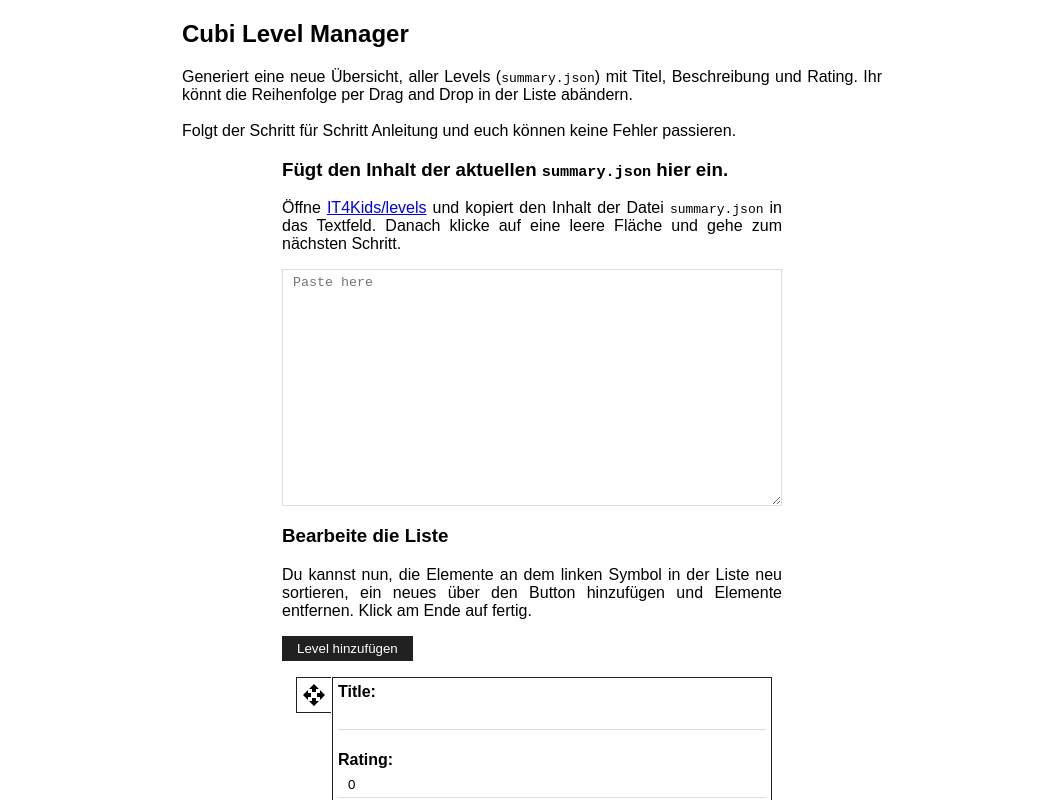
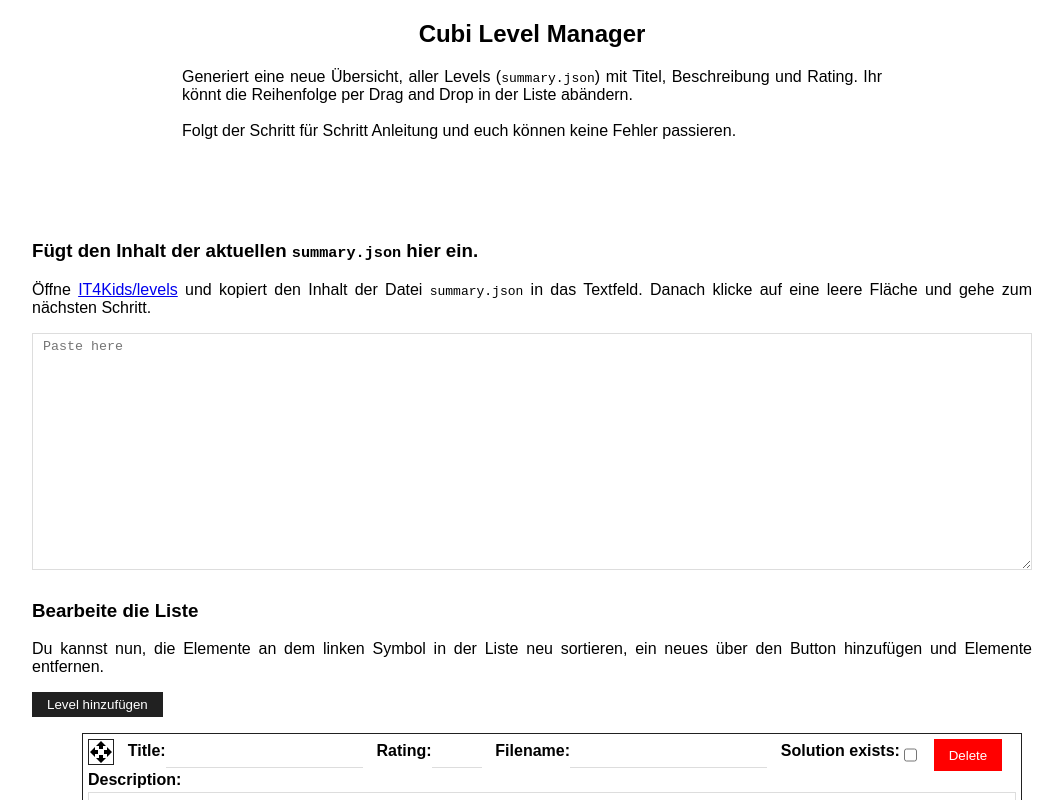
Before and after one commit to MaCl00/levels, a plain HTML site: page index.html in a window 1280 px wide. Both pictures are taken after a click on the button "Level hinzufügen". Shown: the top 800 px of the page, without its empty margins (108-1171 px from the left). Drawn offline with nearby package versions, Linux system fonts and the light colour scheme.

Commit message:
More compact design and real-time generated result

```diff
--- a/index.html
+++ b/index.html
@@ -32,11 +32,10 @@
                 <h3>Bearbeite die Liste</h3>
                 <p>
                     Du kannst nun, die Elemente an dem linken Symbol in der Liste neu sortieren, ein neues über den
-                    Button hinzufügen und Elemente entfernen. Klick am Ende auf fertig.
+                    Button hinzufügen und Elemente entfernen.
                 </p>
                 <button id="new-level" onclick="newLevelItem()">Level hinzufügen</button>
                 <ul id="items"></ul>
-                <button id="finish" onclick="generateJsonFromList()">Fertig!</button>
             </section>
             <section id="step-2">
                 <h3>Kopiert den Inhalt hier nun in die <code>summary.json</code></h3>
@@ -47,7 +46,7 @@
                     Zwischenablage dort einfügen.
                 </p>
                 <button id="copy-summary" onclick="toClipboard(document.getElementById('i-new_summary'))">Kopieren</button><br>
-                <textarea id="i-new_summary" rows="30">Test</textarea>
+                <textarea id="i-new_summary" rows="30" disabled></textarea>
             </section>
         </main>
 
@@ -61,7 +60,10 @@
 
             function makeSortable() {
                 Sortable.create(items, {
-                    handle: '.handle'
+                    handle: '.handle',
+                    onChange: function () {
+                        generateJsonFromList()
+                    }
                 });
             }
 
@@ -73,29 +75,32 @@
                 var json = JSON.parse(value);
                 items.innerHTML = "";
                 for(var i = 0; i < json.length; i++) {
-                    items.innerHTML += "<li>" +
-                        "<span class='handle'><svg xmlns=\"http://www.w3.org/2000/svg\" width=\"24\" height=\"24\" viewBox=\"0 0 24 24\"><path d=\"M10 9h4V6h3l-5-5-5 5h3v3zm-1 1H6V7l-5 5 5 5v-3h3v-4zm14 2l-5-5v3h-3v4h3v3l5-5zm-9 3h-4v3H7l5 5 5-5h-3v-3z\"/><path d=\"M0 0h24v24H0z\" fill=\"none\"/></svg></span>" +
-                        "<label>Title:</label> <input type='text' name='title' value='" + json[i]["title"] + "'><br>" +
-                        "<label>Rating:</label> <input type='number' name='rating' min='0' max='3' value='" + json[i]["rating"] + "'><br>" +
-                        "<label>Description:</label> <textarea name='description'>" + json[i]["description"] + "</textarea>" +
-                        "<label>Filename:</label> <input type='text' name='filename' value='" + json[i]["filename"] + "'><br>" +
-                        "<label>Solution exists:</label> <input type='checkbox' name='solution_exists' " + ((json[i]["solution_exists"]) ? "checked" : "") + "><br>" +
-                        "<button class='delete' onclick='askToDelete(this)'>Delete</button>" +
-                        "</li>";
+                    var l = json[i];
+                    newLevelItemWithValues(l.title, l.rating, l.description, l.filename, l.solution_exists);
                 }
             }
 
+            function newLevelItemWithValues(title, rating, description, filename, checked, prepend) {
+                var li = document.createElement("li");
+                li.innerHTML =  "<row>" +
+                    "<column><span class='handle'><svg xmlns=\"http://www.w3.org/2000/svg\" width=\"24\" height=\"24\" viewBox=\"0 0 24 24\"><path d=\"M10 9h4V6h3l-5-5-5 5h3v3zm-1 1H6V7l-5 5 5 5v-3h3v-4zm14 2l-5-5v3h-3v4h3v3l5-5zm-9 3h-4v3H7l5 5 5-5h-3v-3z\"/><path d=\"M0 0h24v24H0z\" fill=\"none\"/></svg></span></column>" +
+                    "<column><label>Title:</label> <input type='text' name='title' value='" + title + "'></column>" +
+                    "<column><label>Rating:</label> <input type='number' name='rating' min='0' max='3' value='" + rating + "'></column>" +
+                    "<column><label>Filename:</label> <input type='text' name='filename' value='" + filename + "'></column>" +
+                    "<column><label>Solution exists:</label> <input type='checkbox' name='solution_exists'" + ((checked) ? " checked" : "") + "></column>" +
+                    "<column><button class='delete' onclick='askToDelete(this)'>Delete</button></column>" +
+                    "</row>" +
+                    "<label>Description:</label> <textarea name='description'>" + description + "</textarea>";
+                if(prepend === true) {
+                    items.insertBefore(li, items.childNodes[0]);
+                } else {
+                    items.append(li);
+                }
+                makeSortable();
+            }
+
             function newLevelItem() {
-                var li = document.createElement("li");
-                li.innerHTML =  "<span class='handle'><svg xmlns=\"http://www.w3.org/2000/svg\" width=\"24\" height=\"24\" viewBox=\"0 0 24 24\"><path d=\"M10 9h4V6h3l-5-5-5 5h3v3zm-1 1H6V7l-5 5 5 5v-3h3v-4zm14 2l-5-5v3h-3v4h3v3l5-5zm-9 3h-4v3H7l5 5 5-5h-3v-3z\"/><path d=\"M0 0h24v24H0z\" fill=\"none\"/></svg></span>" +
-                    "<label>Title:</label> <input type='text' name='title'><br>" +
-                    "<label>Rating:</label> <input type='number' name='rating' min='0' max='3' value='0'><br>" +
-                    "<label>Description:</label> <textarea name='description'></textarea>" +
-                    "<label>Filename:</label> <input type='text' name='filename'><br>" +
-                    "<label>Solution exists:</label> <input type='checkbox' name='solution_exists'><br>" +
-                    "<button class='delete' onclick='askToDelete(this)'>Delete</button>";
-                items.insertBefore(li, items.childNodes[0]);
-                makeSortable();
+                newLevelItemWithValues("", "", "", "", "", true);
             }
 
             function generateJsonFromList() {
@@ -114,8 +119,10 @@
             }
 
             function toClipboard(el) {
+                el.disabled = false;
                 el.select();
                 document.execCommand("copy");
+                el.disabled = true;
                 alert("Kopiert");
             }
 
--- a/style.css
+++ b/style.css
@@ -8,8 +8,17 @@ header, main {
     margin: 0 auto;
 }
 
+header {
+    text-align: center;
+}
+
 main {
-    max-width: 500px;
+    margin-top: 100px;
+    max-width: 1000px;
+}
+
+section {
+    margin: 30px 0;
 }
 
 p {
@@ -37,6 +46,10 @@ input:not([type="checkbox"]), textarea {
     border-bottom: 1px solid #ddd;
     padding: 5px 10px;
     margin: 3px 0;
+}
+
+input[type="number"] {
+    width: 50px !important;
 }
 
 input:not([type="checkbox"]):hover, textarea:hover {
@@ -72,17 +85,26 @@ label {
     margin: 3px 0;
 }
 
+row {
+    display: flex;
+}
+
+column {
+    display: flex;
+    flex: auto;
+}
+
+column input {
+    display: inline-block;
+    width: auto !important;
+}
+
 .handle {
     display: block;
     width: 24px;
     height: 24px;
-    position: absolute;
-    top: -1px;
-    left: -37px;
-    padding: 5px;
-    background-color: inherit;
-    border: inherit;
-    border-right: none;
+    cursor: pointer;
+    border: 1px solid #212121;
 }
 
 .sortable-ghost {
```
